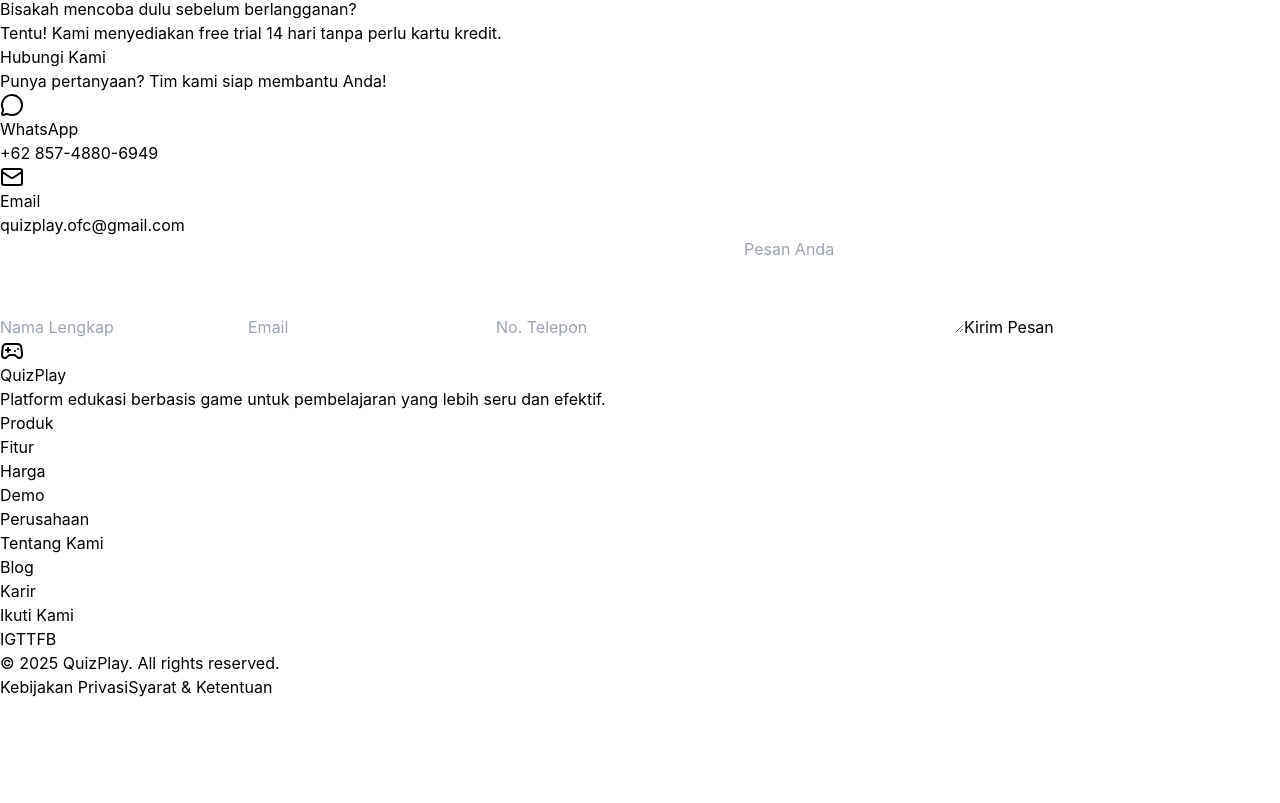
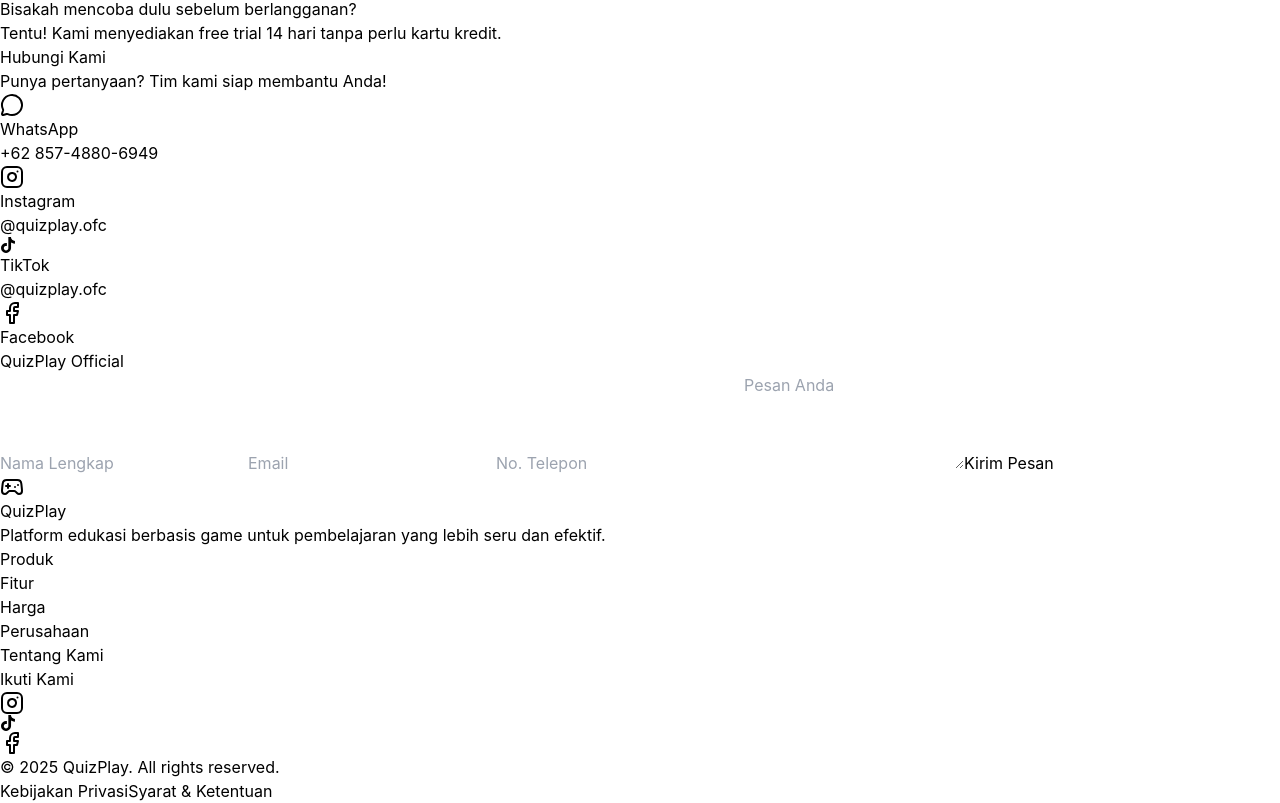
Before and after one commit to kapkaaa/QuizPlay-landingPage, a React (Vite) app: page / in a window 1280 px wide. Shown: the part 2278-3081 px from the top of the page. Before the commit the page ends 2977 px from the top, so only its background shows below. Built offline with nearby package versions, Linux system fonts and the light colour scheme; no server answers; the database is empty.

Commit message:
fix sosmed

```diff
--- a/package.json
+++ b/package.json
@@ -13,9 +13,10 @@
     "@emailjs/browser": "^4.4.1",
     "@supabase/supabase-js": "^2.83.0",
     "emailjs-com": "^3.2.0",
-    "lucide-react": "^0.554.0",
+    "lucide-react": "^0.555.0",
     "react": "^19.2.0",
     "react-dom": "^19.2.0",
+    "react-icons": "^5.5.0",
     "react-router-dom": "^7.9.6"
   },
   "devDependencies": {
--- a/src/App.jsx
+++ b/src/App.jsx
@@ -1,10 +1,32 @@
-import React, { useState, useEffect, useRef } from 'react';
-import { GraduationCap, Gamepad2, Trophy, Target, Users, BookOpen, CheckCircle, Star, Menu, X, MessageCircle, Mail, Phone, TrendingUp, Clock, Shield, ArrowRight, Play } from 'lucide-react';
+import React, { useState, useEffect } from 'react';
+import {
+  GraduationCap,
+  Gamepad2,
+  Trophy,
+  Target,
+  Users,
+  BookOpen,
+  CheckCircle,
+  Star,
+  Menu,
+  X,
+  MessageCircle,
+  Mail,
+  TrendingUp,
+  Clock,
+  Shield,
+  ArrowRight,
+  Play,
+  Instagram,
+  Facebook,
+  Youtube
+} from 'lucide-react';
+import { SiTiktok } from 'react-icons/si'; // dari simple-icons
 import { createClient } from '@supabase/supabase-js';
 import { Link } from 'react-router-dom';
 import emailjs from '@emailjs/browser';
 
-// Konfigurasi Supabase - GANTI dengan kredensial Anda
+// Konfigurasi Supabase
 const supabaseUrl = import.meta.env.VITE_SUPABASE_URL || 'https://cllzeodekryrguojsjvr.supabase.co';
 const supabaseAnonKey = import.meta.env.VITE_SUPABASE_ANON_KEY || 'eyJhbGciOiJIUzI1NiIsInR5cCI6IkpXVCJ9.eyJpc3MiOiJzdXBhYmFzZSIsInJlZiI6ImNsbHplb2Rla3J5cmd1b2pzanZyIiwicm9sZSI6ImFub24iLCJpYXQiOjE3NjM1MzI4OTYsImV4cCI6MjA3OTEwODg5Nn0.DnSceF8Y_SUEJI2PnBaSMeKoOFUXdmCVMwJlt49Rk6A';
 const supabase = createClient(supabaseUrl, supabaseAnonKey);
@@ -18,8 +40,6 @@
     message: ''
   });
   const [isSubmitting, setIsSubmitting] = useState(false);
-
-  // State untuk data dari database
   const [statistics, setStatistics] = useState({
     totalStudents: 0,
     totalSchools: 0,
@@ -29,9 +49,11 @@
   const [pricingPlans, setPricingPlans] = useState([]);
   const [loading, setLoading] = useState(true);
 
-  // Inisialisasi EmailJS dan fetch data dari database
   useEffect(() => {
-    emailjs.init(import.meta.env.VITE_EMAILJS_PUBLIC_KEY || '');
+    const publicKey = import.meta.env.VITE_EMAILJS_PUBLIC_KEY || '';
+    if (publicKey) {
+      emailjs.init(publicKey);
+    }
     fetchStatistics();
     fetchTestimonials();
     fetchPricingPlans();
@@ -41,7 +63,6 @@
     try {
       const { count: studentCount } = await supabase.from('users').select('*', { count: 'exact', head: true }).eq('role', 'student');
       const { count: schoolCount } = await supabase.from('schools').select('*', { count: 'exact', head: true });
-
       const { data: attemptsData } = await supabase.from('quiz_attempts').select('percentage').eq('status', 'completed');
 
       let avgSatisfaction = 98;
@@ -69,25 +90,15 @@
         .eq('is_published', true)
         .order('created_at', { ascending: false });
 
-      if (error) {
-        console.error('Supabase error fetching testimonials:', error.message);
-        throw error;
-      }
-
-      if (data && data.length > 0) {
-        console.log('Testimonials fetched:', data);
-        setTestimonials(data);
-      } else {
-        console.log('No testimonials found');
-      }
+      if (error) throw error;
+      setTestimonials(data || []);
     } catch (error) {
-      console.error('Error in fetchTestimonials:', error);
+      console.error('Error fetching testimonials:', error);
     } finally {
       setLoading(false);
     }
   };
 
-  // Fetch pricing plans dari tabel templates
   const fetchPricingPlans = async () => {
     try {
       const { data, error } = await supabase
@@ -96,23 +107,12 @@
         .eq('is_published', true)
         .order('price', { ascending: true });
 
-      if (error) {
-        console.error('Supabase error fetching pricing plans:', error.message);
-        throw error;
-      }
-
-      if (data && data.length > 0) {
-        setPricingPlans(data);
-      } else {
-        console.log('No pricing plans found');
-      }
+      if (error) throw error;
+      setPricingPlans(data || []);
     } catch (error) {
-      console.error('Error in fetchPricingPlans:', error);
+      console.error('Error fetching pricing plans:', error);
     } finally {
-      // Set loading to false after all data is fetched
-      if (statistics.totalStudents !== 0 && testimonials.length !== 0) {
-        setLoading(false);
-      }
+      setLoading(false);
     }
   };
 
@@ -121,8 +121,7 @@
     setIsSubmitting(true);
 
     try {
-      // Simpan ke database Supabase
-      const { data, error } = await supabase.from('contact_submissions').insert([{
+      const { error } = await supabase.from('contact_submissions').insert([{
         name: formData.name,
         email: formData.email,
         phone: formData.phone,
@@ -131,13 +130,12 @@
       }]);
       if (error) throw error;
 
-      // Kirim email menggunakan EmailJS - semua field dikirim
       const templateParams = {
         from_name: formData.name,
         from_email: formData.email,
         from_phone: formData.phone,
         message: formData.message,
-        to_email: 'admin@quizplay.com' // Ganti dengan email tujuan Anda
+        to_email: 'admin@quizplay.com'
       };
 
       await emailjs.send(
@@ -151,15 +149,7 @@
       setFormData({ name: '', email: '', phone: '', message: '' });
     } catch (error) {
       console.error('Error submitting form:', error);
-      if (error.status === 400) {
-        alert('❌ Format data tidak valid. Silakan periksa kembali isian Anda.');
-      } else if (error.status === 401) {
-        alert('❌ Akses ditolak. Silakan hubungi administrator.');
-      } else if (error.status >= 500) {
-        alert('❌ Terjadi kesalahan pada server. Silakan coba lagi nanti.');
-      } else {
-        alert('❌ Terjadi kesalahan. Silakan coba lagi.');
-      }
+      alert('❌ Terjadi kesalahan. Silakan coba lagi.');
     } finally {
       setIsSubmitting(false);
     }
@@ -182,7 +172,6 @@
                 QuizPlay
               </span>
             </a>
-
 
             <div className="hidden md:flex space-x-8">
               <button onClick={() => scrollToSection('features')} className="text-gray-700 hover:text-purple-600 transition">Fitur</button>
@@ -227,7 +216,7 @@
                 </span>
               </h1>
               <p className="text-xl text-gray-600">
-              QuizPlay adalah layanan pembuatan website pendidikan berbasis game yang menghadirkan pengalaman menjawab soal layaknya bermain game. Dengan QuizPlay, proses belajar menjadi lebih interaktif, seru, dan menyenangkan sehingga siswa lebih termotivasi saat memahami materi.
+                QuizPlay adalah layanan pembuatan website pendidikan berbasis game yang menghadirkan pengalaman menjawab soal layaknya bermain game. Dengan QuizPlay, proses belajar menjadi lebih interaktif, seru, dan menyenangkan sehingga siswa lebih termotivasi saat memahami materi.
               </p>
               <div className="flex flex-col sm:flex-row gap-4">
                 <button onClick={() => scrollToSection('pricing')} className="px-8 py-4 bg-gradient-to-r from-purple-600 to-blue-600 text-white rounded-lg font-semibold hover:shadow-lg transform hover:-translate-y-1 transition flex items-center justify-center space-x-2">
@@ -322,7 +311,6 @@
               { step: '04', title: 'Lihat Leaderboard', desc: 'Guru dan siswa dapat melihat progress pengerjaan siswa', icon: TrendingUp }
             ].map((step, i) => (
               <div key={i} className="relative">
-                {/* Kartu responsif */}
                 <div className="bg-white p-6 rounded-2xl shadow-lg hover:shadow-xl transition w-full min-h-[250px] flex flex-col">
                   <div className="absolute -top-4 -left-4 w-12 h-12 bg-gradient-to-br from-purple-600 to-blue-600 rounded-full flex items-center justify-center text-white font-bold">
                     {step.step}
@@ -331,8 +319,6 @@
                   <h3 className="text-xl font-bold mb-2">{step.title}</h3>
                   <p className="text-gray-600 text-sm flex-grow">{step.desc}</p>
                 </div>
-
-                {/* Panah hanya muncul di layar lg ke atas, dan hanya antar kartu */}
                 {i < 3 && (
                   <div className="hidden lg:block absolute top-1/2 -right-4 transform -translate-y-1/2">
                     <ArrowRight className="w-8 h-8 text-purple-300" />
@@ -371,7 +357,7 @@
         </div>
       </section>
 
-      {/* Testimonials - Scrollable Horizontal */}
+      {/* Testimonials */}
       <section className="py-20 bg-white">
         <div className="max-w-7xl mx-auto px-4">
           <div className="text-center mb-16">
@@ -443,9 +429,6 @@
                     <h3 className="text-2xl font-bold mb-2 break-words">{plan.name}</h3>
                     <div className="text-3xl md:text-4xl font-bold text-purple-600 mb-2">
                       {plan.price === 0 ? 'Gratis' : `Rp ${plan.price.toLocaleString()}`}
-                      {plan.price > 0 && plan.category !== 'paket sekolah' && (
-                        <span className="text-lg"></span>
-                      )}
                     </div>
                     <p className="text-gray-600 text-sm md:text-base break-words">
                       {plan.description?.length > 100
@@ -457,7 +440,7 @@
                     )}
                   </div>
 
-                  <ul className="space-y-3 md:space-y-4 mb-8 flex-grow text-center mb-6 flex-grow">
+                  <ul className="space-y-3 md:space-y-4 mb-8 flex-grow text-center">
                     {plan.features && Array.isArray(plan.features) ? (
                       plan.features.map((feature, i) => (
                         <li key={i} className="flex items-center space-x-2 text-sm md:text-base">
@@ -517,6 +500,7 @@
 
           <div className="grid md:grid-cols-2 gap-8">
             <div className="space-y-6">
+              {/* WhatsApp */}
               <a
                 href="https://wa.me/6285748806949"
                 target="_blank"
@@ -532,6 +516,7 @@
                 </div>
               </a>
 
+              {/* Email
               <div className="bg-white p-6 rounded-2xl shadow-lg flex items-center space-x-4">
                 <div className="w-12 h-12 bg-blue-100 rounded-full flex items-center justify-center">
                   <Mail className="w-6 h-6 text-blue-600" />
@@ -540,8 +525,55 @@
                   <div className="font-semibold">Email</div>
                   <div className="text-gray-600">quizplay.ofc@gmail.com</div>
                 </div>
-              </div>
+              </div> */}
 
+              {/* Instagram */}
+              <a
+                href="https://instagram.com/quizplay.ofc"
+                target="_blank"
+                rel="noopener noreferrer"
+                className="bg-white p-6 rounded-2xl shadow-lg flex items-center space-x-4 hover:shadow-xl transition"
+              >
+                <div className="w-12 h-12 bg-pink-100 rounded-full flex items-center justify-center">
+                  <Instagram className="w-6 h-6 text-pink-600" />
+                </div>
+                <div>
+                  <div className="font-semibold">Instagram</div>
+                  <div className="text-gray-600">@quizplay.ofc</div>
+                </div>
+              </a>
+
+              {/* TikTok */}
+              <a
+                href="https://tiktok.com/@quizplay.ofc"
+                target="_blank"
+                rel="noopener noreferrer"
+                className="bg-white p-6 rounded-2xl shadow-lg flex items-center space-x-4 hover:shadow-xl transition"
+              >
+                <div className="w-12 h-12 bg-black rounded-full flex items-center justify-center">
+                  <SiTiktok className="w-6 h-6 text-white" />
+                </div>
+                <div>
+                  <div className="font-semibold">TikTok</div>
+                  <div className="text-gray-600">@quizplay.ofc</div>
+                </div>
+              </a>
+
+              {/* Facebook */}
+              <a
+                href="https://facebook.com/profile.php?id=61584117713497"
+                target="_blank"
+                rel="noopener noreferrer"
+                className="bg-white p-6 rounded-2xl shadow-lg flex items-center space-x-4 hover:shadow-xl transition"
+              >
+                <div className="w-12 h-12 bg-blue-200 rounded-full flex items-center justify-center">
+                  <Facebook className="w-6 h-6 text-blue-700" />
+                </div>
+                <div>
+                  <div className="font-semibold">Facebook</div>
+                  <div className="text-gray-600">QuizPlay Official</div>
+                </div>
+              </a>
             </div>
 
             <form onSubmit={handleSubmit} className="bg-white p-8 rounded-2xl shadow-lg space-y-4">
@@ -564,7 +596,7 @@
                 disabled={isSubmitting}
               />
               <input
-                type="number"
+                type="tel"
                 placeholder="No. Telepon"
                 value={formData.phone}
                 onChange={(e) => setFormData({...formData, phone: e.target.value})}
@@ -610,30 +642,28 @@
               <ul className="space-y-2 text-gray-400">
                 <li><button onClick={() => scrollToSection('features')} className="hover:text-white transition">Fitur</button></li>
                 <li><button onClick={() => scrollToSection('pricing')} className="hover:text-white transition">Harga</button></li>
-                <li><a href="#" className="hover:text-white transition">Demo</a></li>
               </ul>
             </div>
 
             <div>
               <h3 className="font-bold mb-4">Perusahaan</h3>
               <ul className="space-y-2 text-gray-400">
-                <li><a href="#" className="hover:text-white transition">Tentang Kami</a></li>
-                <li><a href="#" className="hover:text-white transition">Blog</a></li>
-                <li><a href="#" className="hover:text-white transition">Karir</a></li>
+                <li><a href="https://lynk.id/quizplay" className="hover:text-white transition">Tentang Kami</a></li>
               </ul>
             </div>
 
             <div>
               <h3 className="font-bold mb-4">Ikuti Kami</h3>
               <div className="flex space-x-4">
-                <a href="https://instagram.com/quizplay.ofc" target="_blank" rel="noopener noreferrer" className="w-10 h-10 bg-gray-800 rounded-full flex items-center justify-center hover:bg-purple-600 transition">
-                  <span className="text-sm">IG</span>
+                <a href="https://instagram.com/quizplay.ofc" target="_blank" rel="noopener noreferrer" className="w-10 h-10 bg-pink-500 rounded-full flex items-center justify-center hover:bg-pink-600 transition">
+                  <Instagram className="w-5 h-5 text-white" />
                 </a>
-                <a href="https://tiktok.com/@quizplay.ofc" target="_blank" rel="noopener noreferrer" className="w-10 h-10 bg-gray-800 rounded-full flex items-center justify-center hover:bg-purple-600 transition">
-                  <span className="text-sm">TT</span>
+                <a href="https://tiktok.com/@quizplay.ofc" target="_blank" rel="noopener noreferrer" className="w-10 h-10 bg-black rounded-full flex items-center justify-center hover:bg-gray-800 transition">
+                <SiTiktok className="w-5 h-5 text-white" />
+
                 </a>
-                <a href="https://facebook.com/profile.php?id=61584117713497" target="_blank" rel="noopener noreferrer" className="w-10 h-10 bg-gray-800 rounded-full flex items-center justify-center hover:bg-purple-600 transition">
-                  <span className="text-sm">FB</span>
+                <a href="https://facebook.com/profile.php?id=61584117713497" target="_blank" rel="noopener noreferrer" className="w-10 h-10 bg-blue-600 rounded-full flex items-center justify-center hover:bg-blue-700 transition">
+                  <Facebook className="w-5 h-5 text-white" />
                 </a>
               </div>
             </div>
```
Also changed, not shown: 1 other file (tests, documents, lock files or other folders).
